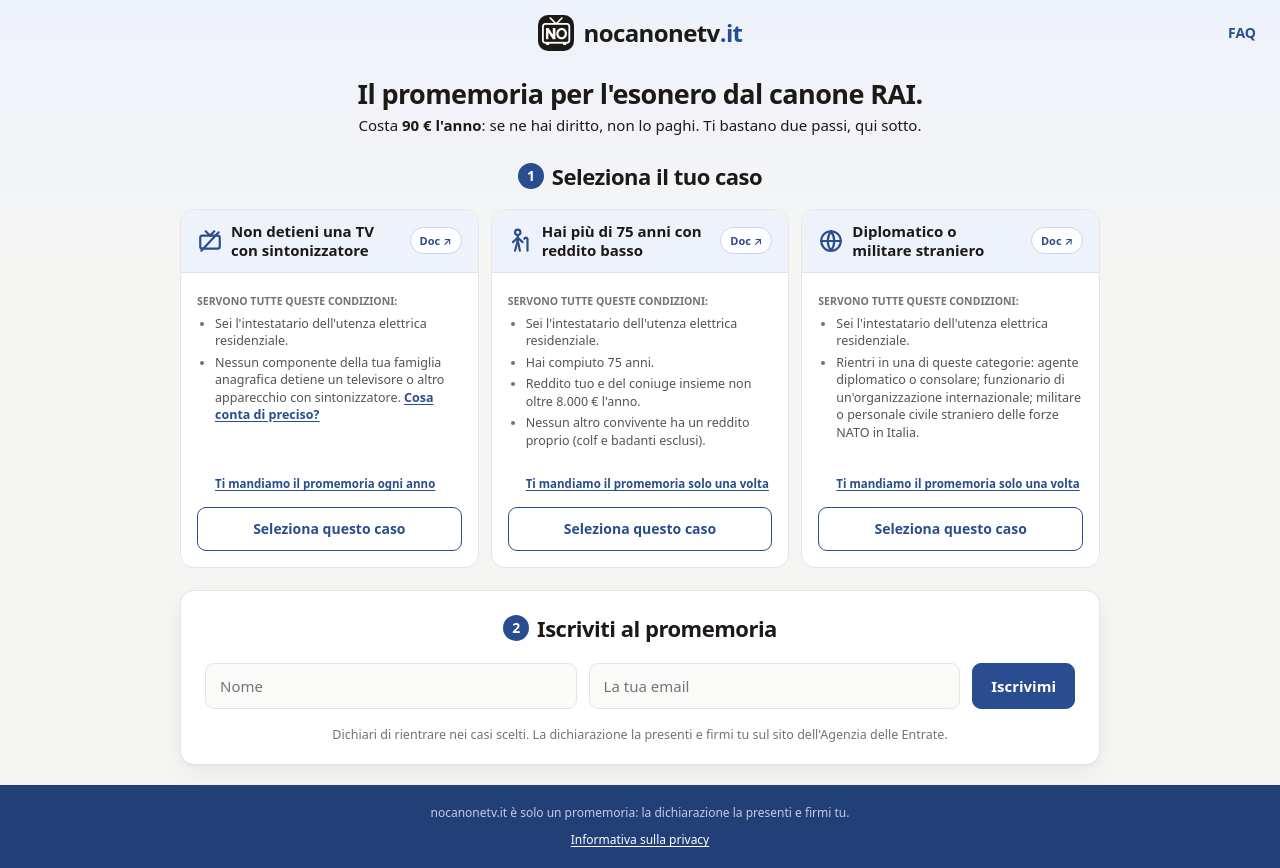
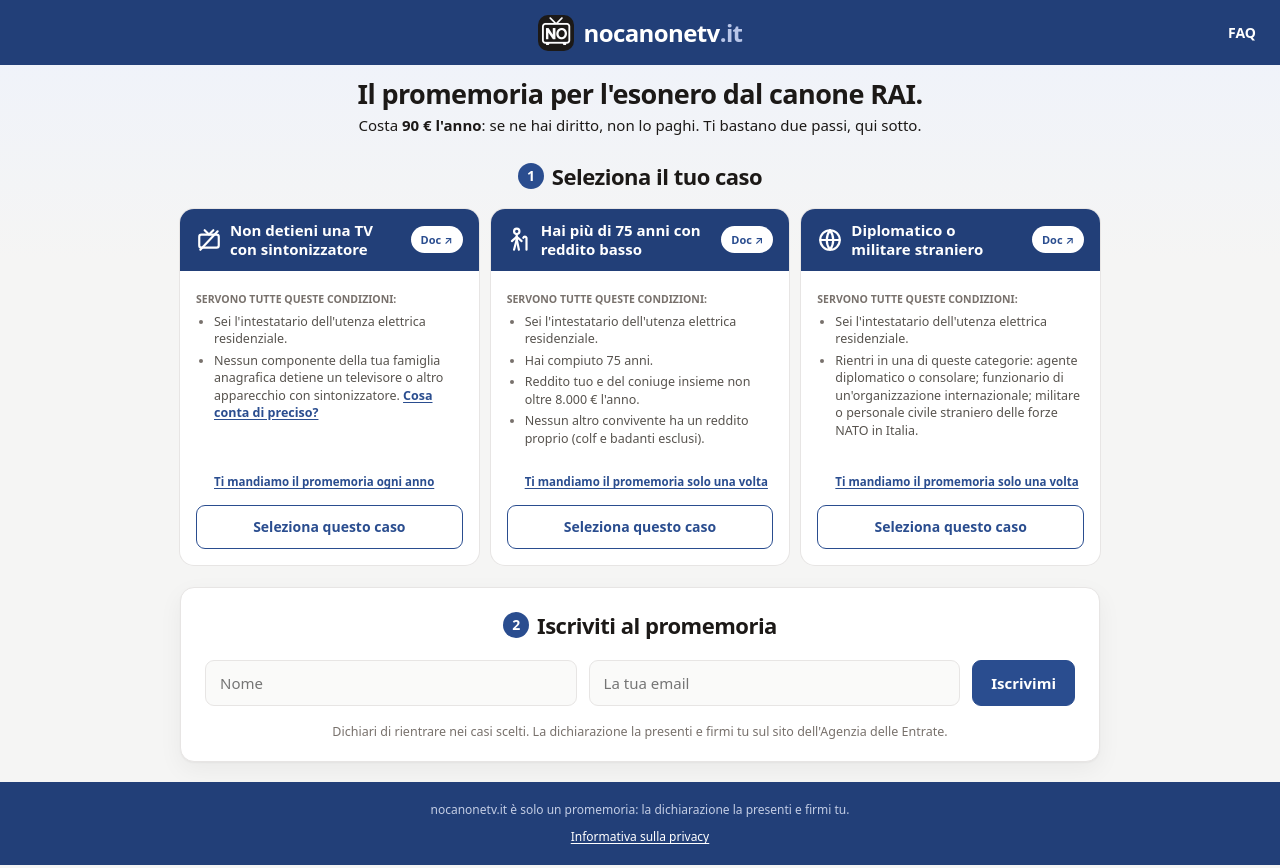
Before and after one commit to pinkynrg/nocanonetv.it, a React (Vite) app in the folder client/: page / in a window 1280 px wide. Built offline with nearby package versions, Linux system fonts and the light colour scheme.

Commit message:
Navy site and card headers; fix selected-card corner artifact and hover ring

```diff
--- a/client/index.html
+++ b/client/index.html
@@ -4,7 +4,7 @@
     <meta charset="UTF-8" />
     <link rel="icon" type="image/png" href="/favicon.png" />
     <link rel="apple-touch-icon" href="/apple-touch-icon.png" />
-    <meta name="theme-color" content="#1c1917" />
+    <meta name="theme-color" content="#223f78" />
     <meta name="viewport" content="width=device-width, initial-scale=1.0" />
 
     <title>nocanonetv.it | Promemoria esonero canone RAI</title>
--- a/client/src/App.module.scss
+++ b/client/src/App.module.scss
@@ -12,6 +12,7 @@
   grid-template-columns: 1fr auto 1fr;
   align-items: center;
   gap: 16px;
+  background: var(--brand-strong);
 }
 
 .nav {
@@ -23,7 +24,7 @@
 }
 
 .navLink {
-  color: var(--brand);
+  color: #ffffff;
   font-size: 14px;
   font-weight: 600;
   text-decoration: none;
@@ -39,7 +40,7 @@
   display: inline-flex;
   align-items: center;
   gap: 10px;
-  color: var(--text);
+  color: #ffffff;
   text-decoration: none;
 }
 
@@ -67,7 +68,7 @@
 }
 
 .tld {
-  color: var(--brand);
+  color: #b9c6e8;
   font-weight: 600;
 }
 
--- a/client/src/components/EligibilityCases.module.scss
+++ b/client/src/components/EligibilityCases.module.scss
@@ -55,22 +55,24 @@
   flex-direction: column;
   gap: 6px;
   min-height: 340px;
-  overflow: hidden;
   background: var(--surface);
-  border: 1px solid var(--border);
   border-radius: var(--radius);
+  box-shadow: 0 0 0 1px var(--border);
   padding: 16px;
   cursor: pointer;
-  transition: border-color 0.15s ease, box-shadow 0.15s ease;
+  transition: box-shadow 0.15s ease;
 
   &:hover {
-    border-color: #d6d3d1;
+    box-shadow: 0 0 0 1px #d6d3d1;
   }
 }
 
 .selected {
-  border-color: var(--brand);
-  box-shadow: 0 0 0 1px var(--brand);
+  box-shadow: 0 0 0 2px var(--brand);
+
+  &:hover {
+    box-shadow: 0 0 0 2px var(--brand);
+  }
 }
 
 // native checkbox hidden but accessible
@@ -111,13 +113,13 @@
   gap: 8px;
   margin: -16px -16px 6px;
   padding: 12px 16px;
-  background: var(--brand-soft);
-  border-bottom: 1px solid var(--brand-border);
+  background: var(--brand-strong);
+  border-radius: var(--radius) var(--radius) 0 0;
 }
 
 .icon {
   display: inline-flex;
-  color: var(--brand);
+  color: #ffffff;
   line-height: 0;
   flex-shrink: 0;
   align-self: center;
@@ -126,6 +128,7 @@
 .cardTitle {
   flex: 1;
   min-width: 0;
+  color: #ffffff;
   font-size: 15px;
   font-weight: 700;
   line-height: 1.25;
@@ -210,16 +213,13 @@
   font-weight: 600;
   color: var(--brand);
   background: #fff;
-  border: 1px solid #c7d5ee;
   border-radius: 999px;
-  padding: 4px 9px;
+  padding: 5px 10px;
   text-decoration: none;
   white-space: nowrap;
-  transition: background 0.15s ease, color 0.15s ease, border-color 0.15s ease;
+  transition: background 0.15s ease, color 0.15s ease;
 
   &:hover {
-    background: var(--brand);
-    border-color: var(--brand);
-    color: #fff;
+    background: var(--brand-soft);
   }
 }
```
